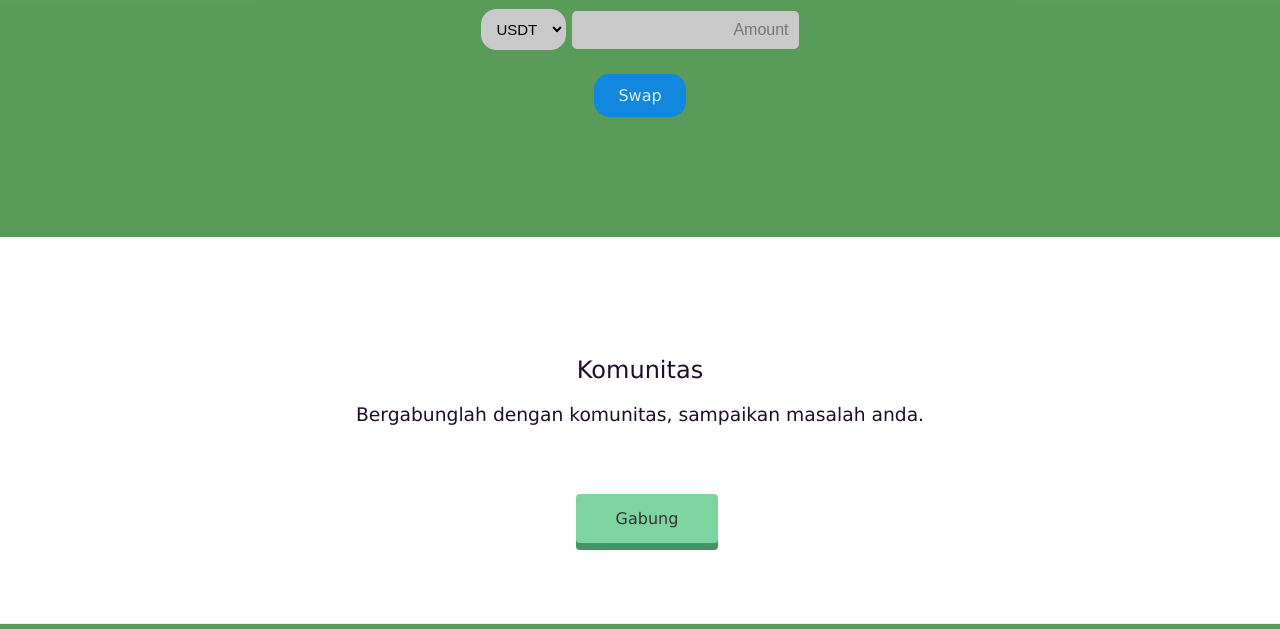
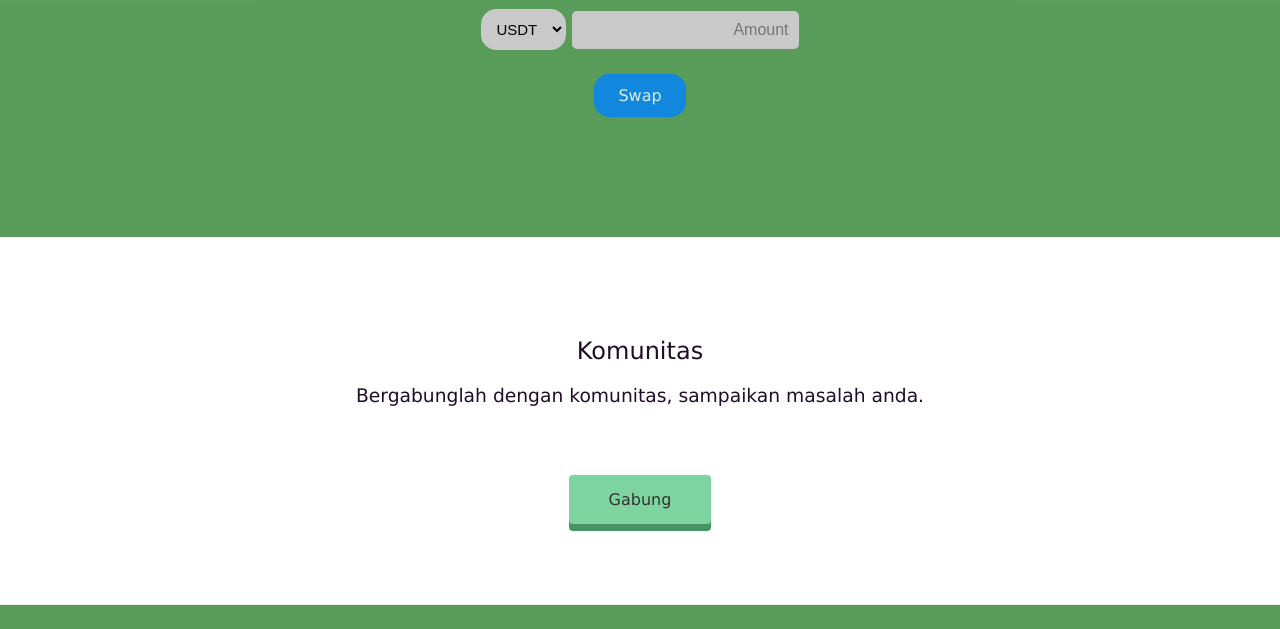
Before and after one commit to risqikhoirul/fe-simple-swap, a plain HTML site: page index.html in a window 1280 px wide. Shown: the part 1013-1642 px from the top of the page. Drawn offline with Linux system fonts and the light colour scheme.

Commit message:
Update stylesheet.css

```diff
--- a/stylesheet.css
+++ b/stylesheet.css
@@ -18,7 +18,7 @@ a {
 .container {
   max-width: 1170px;
   width: 100%;
-  padding: 0 14px;
+  padding: 0;
   margin: 0 auto;
 }
 
```
